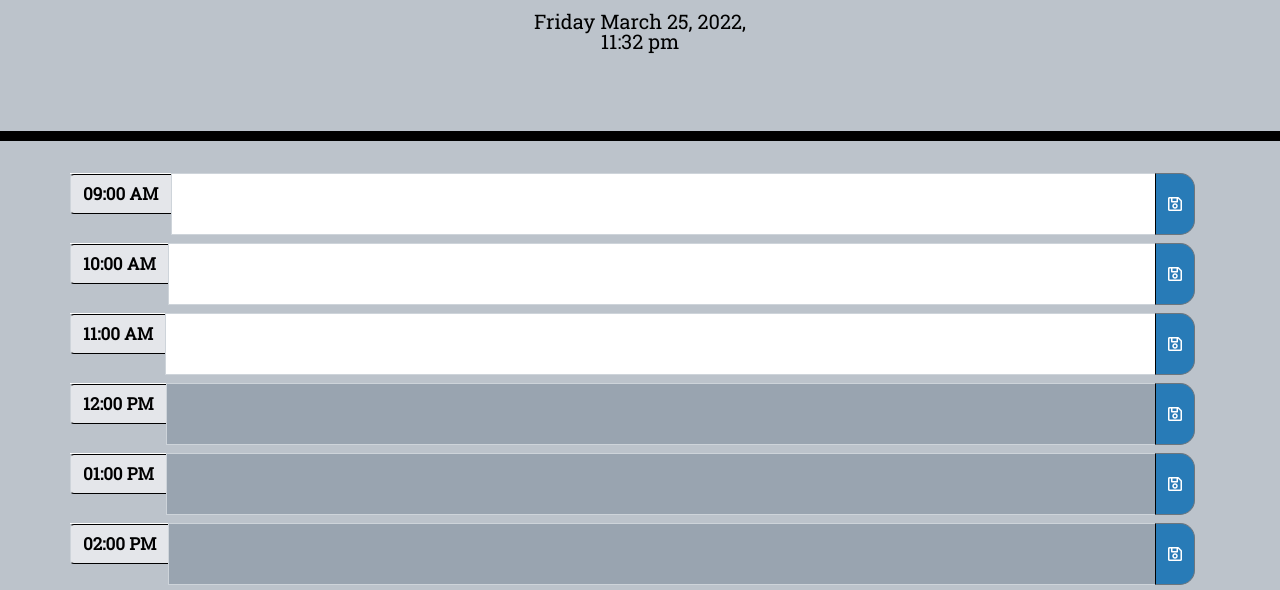
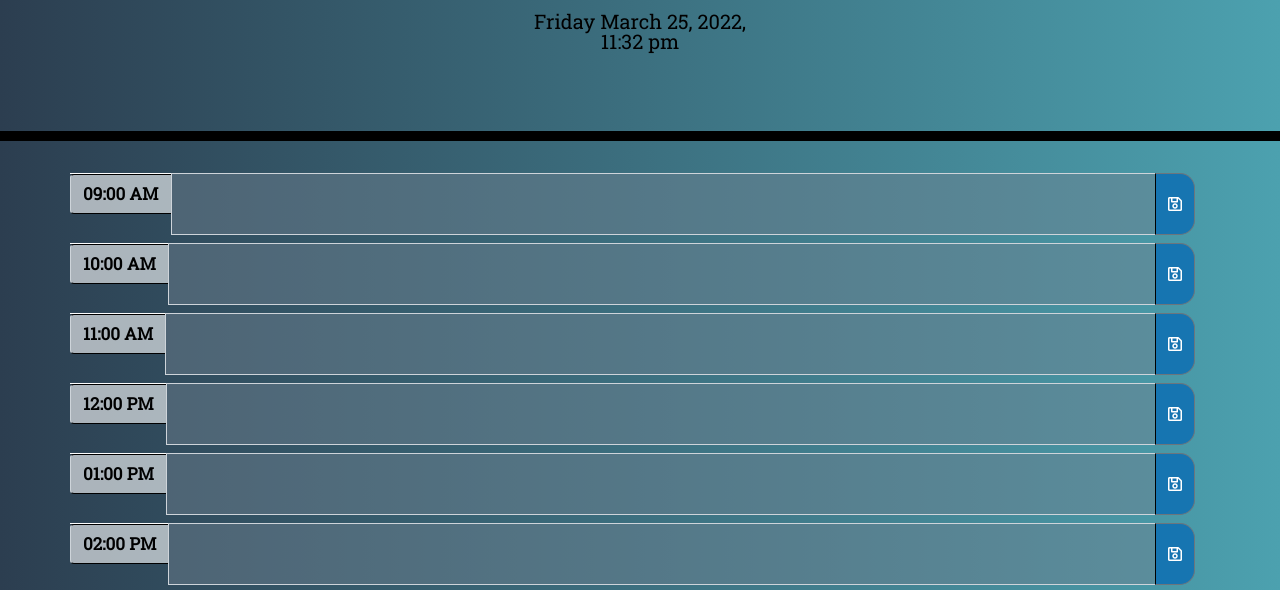
Before and after one commit to jgault87/my_destiny_planner, a plain HTML site: page index.html in a window 1280 px wide. Shown: the part 183-773 px from the top of the page. Drawn offline with nearby package versions, Linux system fonts and the light colour scheme.

Commit message:
debugging colors

```diff
--- a/index.html
+++ b/index.html
@@ -37,9 +37,9 @@
         <div class="input-group-prepend row">
           <li class="input-group-text hour">09:00 AM</li>
         </div>
-        <textarea value="" id="block9am" type="text" cols="100" rows="2" class="form-control description textarea"></textarea>
+        <textarea value="" id="block9" type="text" cols="100" rows="2" class="form-control description textarea"></textarea>
         <div class="input-group-append">
-          <button id="button9am" class="btn btn-outline-secondary saveBtn" type="button"><i
+          <button id="button9" class="btn btn-outline-secondary saveBtn" type="button"><i
               class="far fa-save"></i></button>
         </div>
       </div>
@@ -48,7 +48,7 @@
       <div class="input-group-prepend row">
         <span class="input-group-text hour">10:00 AM</span>
       </div>
-      <textarea id="block10am" value="" type="text" cols="100" rows="2" class="form-control description textarea"></textarea>
+      <textarea id="block10" value="" type="text" cols="100" rows="2" class="form-control description textarea"></textarea>
       <div class="input-group-append">
         <button id="button10am" class="btn btn-outline-secondary saveBtn" type="button"><i
             class="far fa-save"></i></button>
@@ -60,7 +60,7 @@
       <div class="input-group-prepend row">
         <span class="input-group-text hour">11:00 AM</span>
         </div>
-        <textarea id="block11am" value="" type="text" cols="100" rows="2" class="form-control description textarea"></textarea>
+        <textarea id="block11" value="" type="text" cols="100" rows="2" class="form-control description textarea"></textarea>
         <div class="input-group-append">
           <button id="button11am" class="btn btn-outline-secondary saveBtn" type="button"><i
               class="far fa-save"></i></button>
--- a/script.js
+++ b/script.js
@@ -2,7 +2,7 @@
 
 $(function () {
   // colorizeTimeBlocks();
-  init();
+
 });
 
 //display current time and date elements moment.js
@@ -27,6 +27,8 @@ var now = new Date().getHours();
 
 $('.hourblock').each(function () {
   var blockHour = parseInt($(this).attr('id').split('-')[1]);
+// console.log(this);
+
   // now = 15
   // blockHour = 9
   let el = ('#block' + blockHour)
@@ -40,7 +42,7 @@ $('.hourblock').each(function () {
     $(el).addClass("future");
   }
 
-console.log(blockHour);
+console.log(el);
 
 })
 
@@ -135,6 +137,7 @@ console.log("saveBtn");
 
 function init() {
   // getworkEvents();
+console.log("INITIALIZED");
 
   }
 
--- a/style.css
+++ b/style.css
@@ -2,7 +2,8 @@ body {
   font-family: 'Roboto Slab', 'Roboto';
   font-size: 2px;
   line-height: 1;
-  background-color: rgba(112, 128, 144, 0.465);
+  background: -webkit-linear-gradient(to right, #2c3e50, #4ca1af); /* Chrome 10-25, Safari 5.1-6 */
+  background: linear-gradient(to right, #2c3e50, #4ca1af);
 }
 
 textarea {
```
